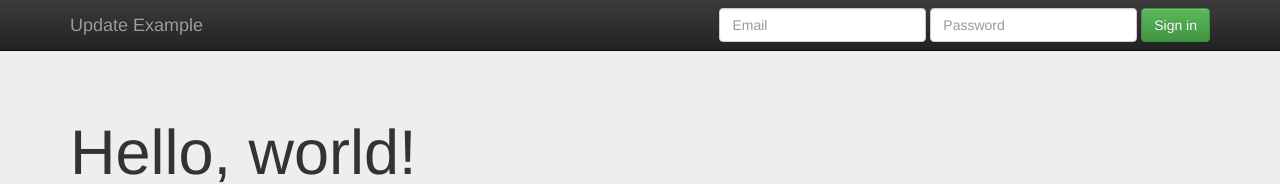
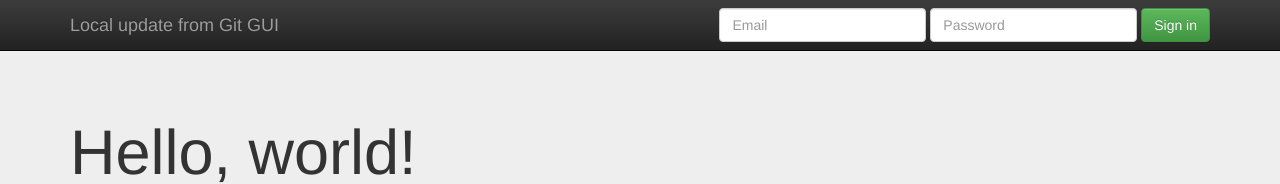
Before and after one commit to rama-jpmc/website, a plain HTML site: page index.html in a window 1280 px wide. Shown: the top 184 px of the page. Drawn offline with nearby package versions, Linux system fonts and the light colour scheme.

Commit message:
Updating Index file from branch

```diff
--- a/index.html
+++ b/index.html
@@ -6,7 +6,7 @@
     <head>
         <meta charset="utf-8">
         <meta http-equiv="X-UA-Compatible" content="IE=edge,chrome=1">
-        <title>Update Example</title>
+        <title>Local update from Git GUI</title>
         <meta name="description" content="">
         <meta name="viewport" content="width=device-width, initial-scale=1">
         <link rel="apple-touch-icon" href="apple-touch-icon.png">
@@ -36,7 +36,7 @@
             <span class="icon-bar"></span>
             <span class="icon-bar"></span>
           </button>
-          <a class="navbar-brand" href="#">Update Example</a>
+          <a class="navbar-brand" href="#">Local update from Git GUI</a>
         </div>
         <div id="navbar" class="navbar-collapse collapse">
           <form class="navbar-form navbar-right" role="form">
```
